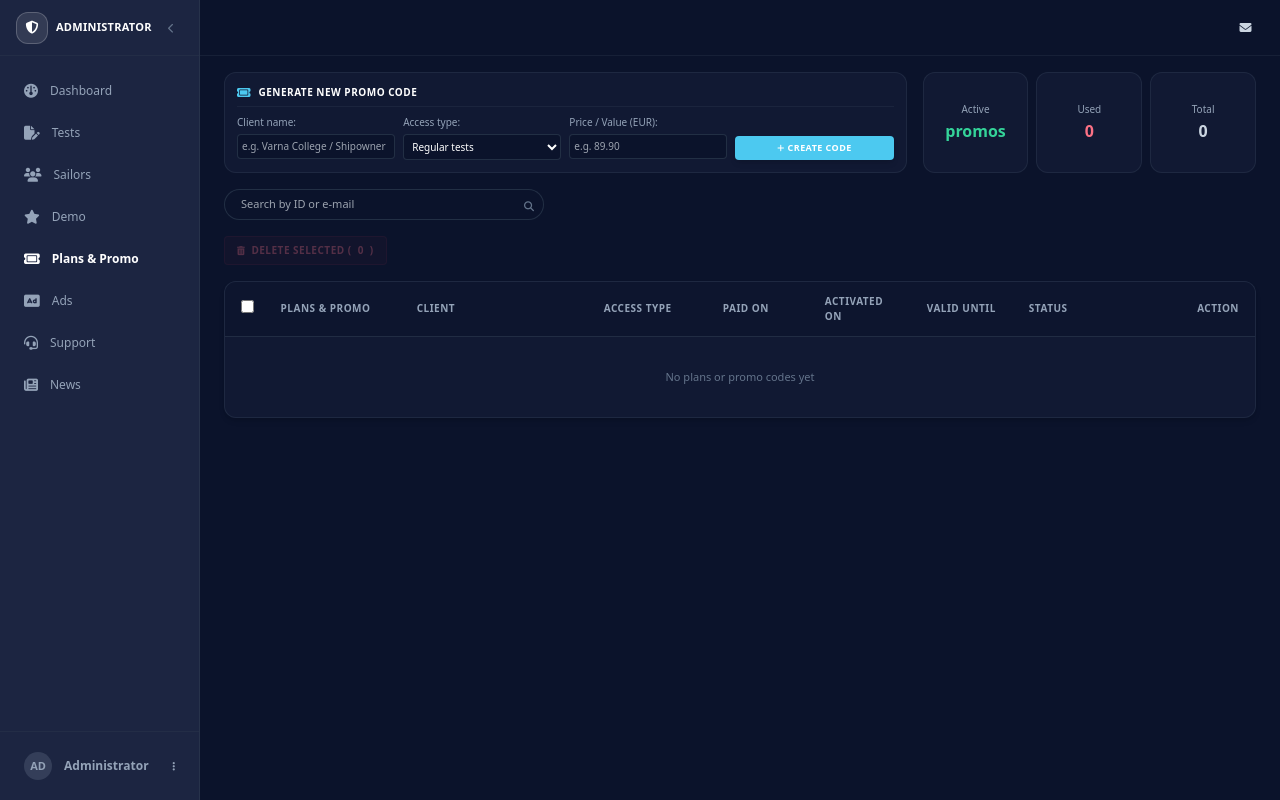
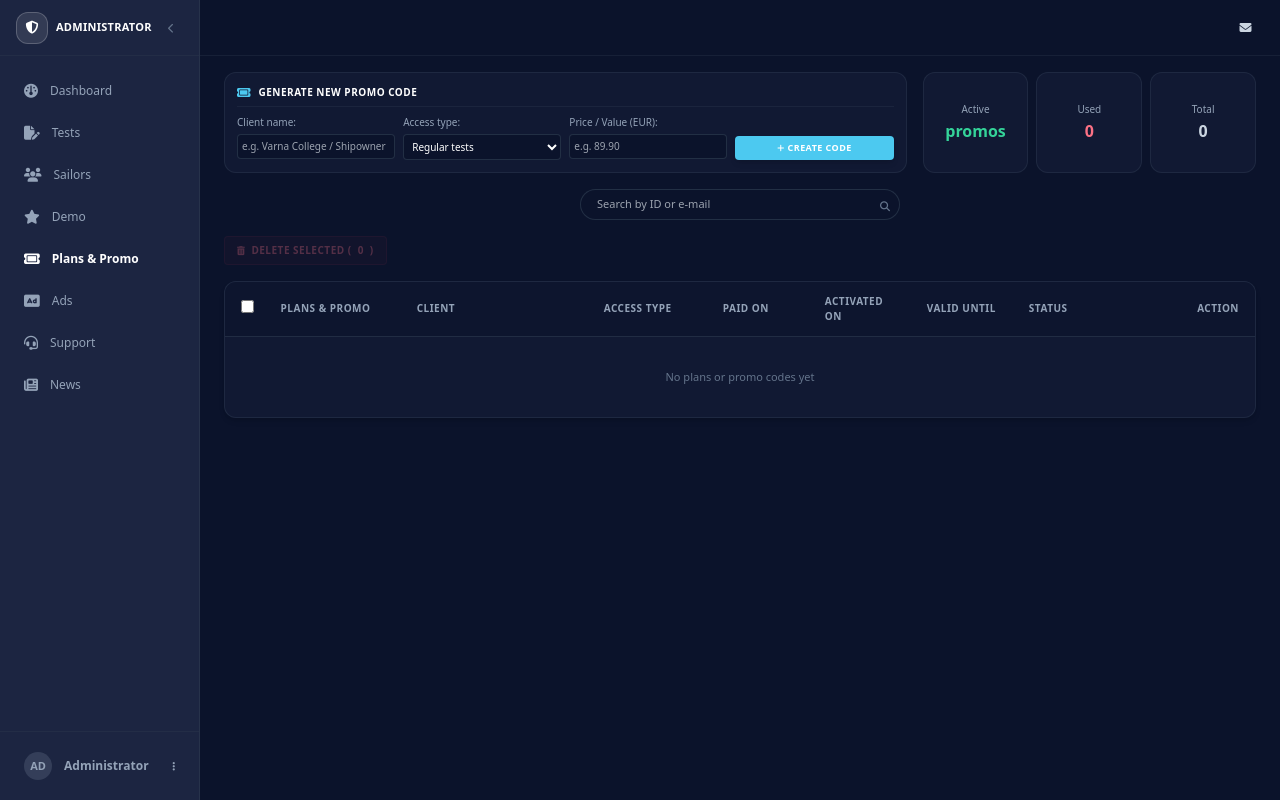
Before and after one commit to iamyordanbg/maritime-tests, a Flask app: page /admin/promos in a window 1280 px wide. Run offline with Flask 3, Linux system fonts and the light colour scheme; the visitor is signed in with stand-in values (Sample User, id 1); data that the repository does not hold is empty.

Commit message:
Fix: търсачката в Promos/Users показваше бял фон - Tailwind arbitrary клас липсваше от build-а
ПРИЧИНА: bg-[#0B132B] (Tailwind arbitrary value клас) не съществуваше
изобщо в компилирания output.css - вероятно защото Tailwind build-ът не е
прескенирал наново темплейтите след добавянето му, затова браузърът
падаше на default бял input фон.

ФИКС: заменен с директен inline style="background:#0B132B" - работи
гарантирано, независимо от Tailwind build състоянието.

Освен това: центрирано полето в Promos (margin-left/right:auto), както
поиска потребителят.

Тествано локално: и в /admin/promos, и в /admin/users търсачките вече
имат реален тъмен фон (inline style, не изгубен Tailwind клас).

```diff
--- a/app/templates/admin/promos.html
+++ b/app/templates/admin/promos.html
@@ -73,10 +73,11 @@
 
             <!-- Търсене по client email или по BG код/пореден номер - същия
                  дизайн (закръглена кутийка, лупа вдясно) като admin/users.html -->
-            <form method="GET" class="mb-2" style="max-width:320px">
+            <form method="GET" class="mb-2" style="max-width:320px;margin-left:auto;margin-right:auto">
                 <div class="relative">
                     <input type="text" name="q" value="{{ search_q }}" placeholder="Search by ID or e-mail"
-                        class="w-full bg-[#0B132B] border border-slate-700/60 rounded-full pl-4 pr-8 py-1.5 text-[11px] text-white focus:outline-none focus:border-[#4CC9F0] transition">
+                        class="w-full border border-slate-700/60 rounded-full pl-4 pr-8 py-1.5 text-[11px] text-white focus:outline-none focus:border-[#4CC9F0] transition"
+                        style="background:#0B132B">
                     <button type="submit" class="absolute text-slate-500 hover:text-[#4CC9F0] transition" style="right:10px;top:50%;transform:translateY(-50%);background:none;border:none;cursor:pointer">
                         <i class="fa-solid fa-magnifying-glass text-[10px]"></i>
                     </button>
--- a/app/templates/admin/users.html
+++ b/app/templates/admin/users.html
@@ -20,7 +20,8 @@
                 <form method="GET" class="flex-1" style="max-width:280px">
                     <div class="relative">
                         <input type="text" name="q" value="{{ search_q }}" placeholder="by email & ID"
-                            class="w-full bg-[#0B132B] border border-slate-700/60 rounded-full pl-4 pr-8 py-1.5 text-[11px] text-white focus:outline-none focus:border-[#4CC9F0] transition">
+                            class="w-full border border-slate-700/60 rounded-full pl-4 pr-8 py-1.5 text-[11px] text-white focus:outline-none focus:border-[#4CC9F0] transition"
+                            style="background:#0B132B">
                         <button type="submit" class="absolute text-slate-500 hover:text-[#4CC9F0] transition" style="right:10px;top:50%;transform:translateY(-50%);background:none;border:none;cursor:pointer">
                             <i class="fa-solid fa-magnifying-glass text-[10px]"></i>
                         </button>
```
